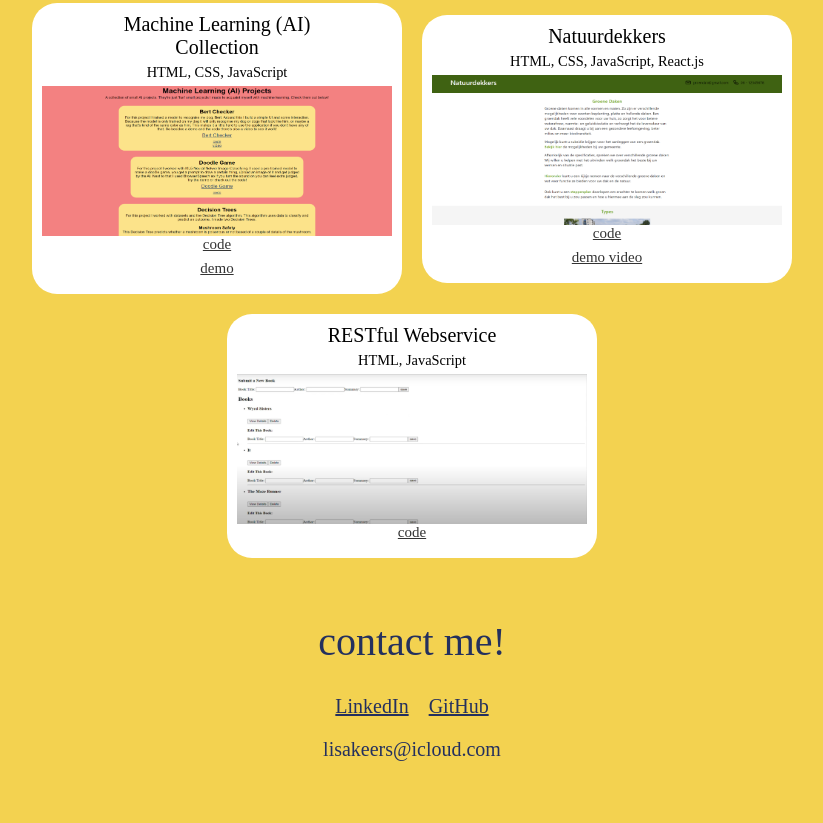
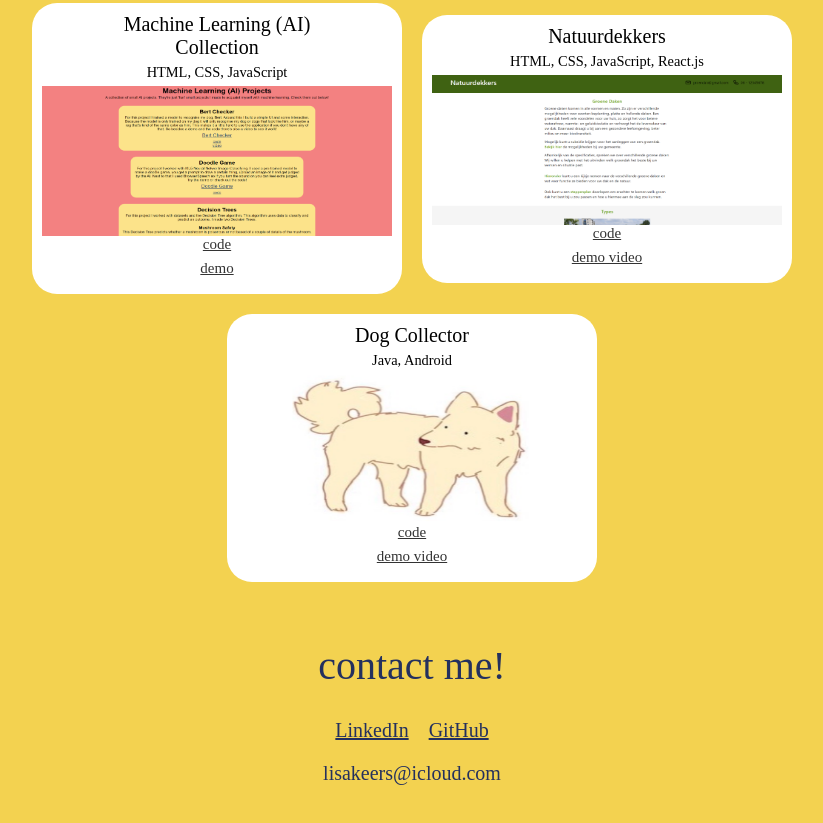
Before and after one commit to LisaHrmn/portfolio_OLD, a plain HTML site: page index.html in a window 1280 px wide. Shown: the part 1229-2052 px from the top of the page, without its empty margins (228-1051 px from the left). Drawn offline with Linux system fonts and the light colour scheme; a web font is replaced by a local one.

Commit message:
project add

```diff
--- a/index.html
+++ b/index.html
@@ -99,10 +99,11 @@
                     <a class="project-link" href="https://youtu.be/TnlI3o41NhI">demo video</a>
                 </div>
                 <div class="project">
-                    <h1 class="project-name">RESTful Webservice</h1>
-                    <h2 class="project-tech">HTML, JavaScript</h2>
-                    <img class="project-image" src="images/webservice.png" alt="Project image">
-                    <a class="project-link" href="https://github.com/LisaKeers/PRG06">code</a>
+                    <h1 class="project-name">Dog Collector</h1>
+                    <h2 class="project-tech">Java, Android</h2>
+                    <img class="project-image" src="images/dog_collector.png" alt="Project image">
+                    <a class="project-link" href="https://github.com/LisaKeers/DogCollector_app">code</a>
+                    <a class="project-link" href="https://youtu.be/_Bwsc8dvZwM">demo video</a>
                 </div>
             </div>
         </section>
```
Also changed, not shown: index_nl.html (+5 -4 lines), images/dog_collector.png (added).
